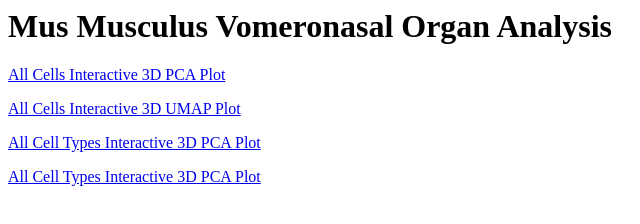
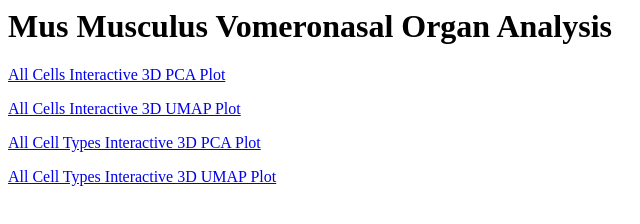
Before and after one commit to Max-Bioinformatics/VNO_Analysis, a plain HTML site: page docs/index.html in a window 1280 px wide. Shown: the full height of the page, 0-640 px from the left. Drawn offline with Linux system fonts and the light colour scheme.

Commit message:
Update index.html
Further typos

```diff
--- a/docs/index.html
+++ b/docs/index.html
@@ -3,4 +3,4 @@
   <p><a href="pca.3D.clusters.html">All Cells Interactive 3D PCA Plot</a>
   <p><a href="umap.3D.clusters.html">All Cells Interactive 3D UMAP Plot</a>
   <p><a href="pca.3D.cell_types.html">All Cell Types Interactive 3D PCA Plot</a>
-  <p><a href="umap.3D.cell_types.html">All Cell Types Interactive 3D PCA Plot</a>
+  <p><a href="umap.3D.cell_types.html">All Cell Types Interactive 3D UMAP Plot</a>
```
